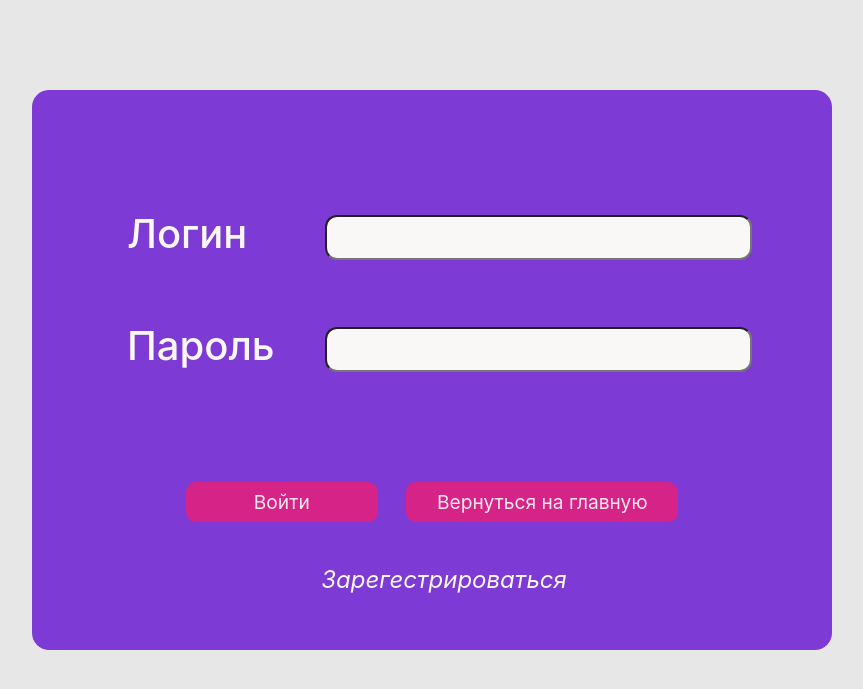
After one commit to GeorgeTyupin/schedule_project, a Flask app: page /auth in a window 1280 px wide. The commit adds this page. Shown: the top 689 px of the page, without its empty margins (208-1071 px from the left). Run offline with Flask 2, Linux system fonts and the light colour scheme; some libraries are stand-ins or nearby versions.

Commit message:
Сделал авторизацию и регистарию и рендеринг событий у пользователя

```diff
--- a/schedule/routes.py
+++ b/schedule/routes.py
@@ -8,16 +8,57 @@ db = core.database.Database()
 @app.route('/', methods=['GET', 'POST'])
 def index():
     if request.method == 'GET':
-        return render_template('adminlk.html')
+        if session:
+            return render_template('adminlk.html')
+        else:
+            return render_template('auth.html')
     else:
         data = {}
         data['event_name'] = request.form.get('event_name')
         data['event_day'] = request.form.get('event_day')
         data['event-description'] = request.form.get('event-description')
         print(data)
-        db.addEvent(data)
+        db.addEvent(data, session['id'])
         return ''
+
+@app.route('/auth', methods=['GET', 'POST'])
+def auth():
+    if request.method == 'GET':
+        return render_template('auth.html')
+    else:
+        login = request.form.get('user_name')
+        password = request.form.get('user_password')
+        result = db.loadUsersTable(login)
+        if (result and result[2] == password):
+            session['id'] = result[0]
+            session['login'] = result[1]
+            session['email'] = result[3]
+            session['auth'] = True
+            response = make_response(redirect(f"/"))
+            return response
+        else:
+            return render_template('auth.html')
+
+@app.route('/reg', methods=['GET', 'POST'])
+def reg():
+    if request.method == 'GET':
+        return render_template('reg.html')
+    else:
+        login = request.form.get('user_name')
+        email = request.form.get('user_email')
+        password = request.form.get('user_password')
+        result = db.loadUsersTable(login)
+        if result:
+            return "Такой пользователь уже существует"
+        db.addUser(login, password, email)
+        result = db.loadUsersTable(login)
+        session['id'] = result[0]
+        session['login'] = login
+        session['email'] = result[3]
+        session['auth'] = True
+        response = make_response(redirect("/"))
+        return response
 
 @app.route("/getdata", methods=['GET', 'POST'])
 def getdata():
-    return json.dumps(db.loadEventsTable())
+    return json.dumps(db.loadEventsTable(session['id']))
--- a/schedule/static/css/adminlk.css
+++ b/schedule/static/css/adminlk.css
@@ -84,7 +84,6 @@ body {
     font-family: 'Manrope', sans-serif;
     margin-top: auto;
     margin-bottom: auto;
-    border-radius: 10px;
     margin-left: 20px;
 }
 
@@ -95,12 +94,14 @@ body {
 }
 
 .btn {
+    border-radius: 10px;
     color: #FFE9EA;
     background-color: #D52388;
     border: none;
     cursor: pointer;
     outline: none !important;
     text-align: center;
+    vertical-align: middle
 }
 
 .background-form {
@@ -186,3 +187,14 @@ body {
     background-color: #D6D6D6;
     border-radius: 10px;
 }
+
+
+.registration-block {
+    margin-left: 70%;
+}
+
+.auth, .reg {
+    margin: 6px;
+    color: #FFE9EA !important;
+    border: none !important;
+}
--- /dev/null
+++ b/schedule/static/css/auth.css
@@ -0,0 +1,76 @@
+body {
+   background-color: #E7E7E7;
+   z-index: 1;
+}
+
+h1 {
+   color: #FAF7F7;
+}
+
+input {
+   background-color: #FAF7F7;
+   width: 17rem;
+   height: 2.8rem;
+   margin-top: auto;
+   margin-bottom: auto;
+   border-radius: 12px;
+}
+
+a {
+   font-size: 1.5rem;
+   width: 17rem;
+   height: 2.5rem;
+   margin-left: 1.5rem;
+}
+
+a:hover {
+   color: #FAF7F7;
+}
+
+.auth-block {
+   margin-top: 7%;
+   margin-left: auto;
+   margin-right: auto;
+   width: 50rem;
+   height: 35rem;
+   border-radius: 17px;
+   background-color: #7D3AD4;;
+}
+
+.login-block, .password-block {
+   padding-top: 15%;
+   margin-left: auto;
+   margin-right: auto;
+   width: 40rem;
+}
+
+.password-block {
+   padding-top: 7% !important;
+}
+
+.auth-submit {
+   margin-left: auto !important;
+   margin-right: auto !important;
+   height: 2.5rem !important;
+   width: 12rem;
+}
+
+.auth-submit-block {
+   padding-top: 13%;
+   text-align: center;
+}
+
+.redirect-block {
+   padding-top: 5%;
+   text-align: center;
+}
+
+.redirect-reg {
+   font-size: 1.5rem;
+   color: #FAF7F7;
+   font-style: italic;
+}
+
+.btn {
+   font-size: 1.2rem !important;
+}
--- a/schedule/templates/adminlk.html
+++ b/schedule/templates/adminlk.html
@@ -3,7 +3,7 @@
 <head>
     <meta charset="UTF-8">
     <meta name="viewport" content="width=device-width, initial-scale=1.0">
-    <title>Document</title>
+    <title>Главная</title>
     <link href="https://fonts.googleapis.com/css?family=Roboto&display=swap" rel="stylesheet">
     <link rel="stylesheet" href="https://maxcdn.bootstrapcdn.com/bootstrap/4.0.0/css/bootstrap.min.css" integrity="sha384-Gn5384xqQ1aoWXA+058RXPxPg6fy4IWvTNh0E263XmFcJlSAwiGgFAW/dAiS6JXm" crossorigin="anonymous">
     <link rel="preconnect" href="https://fonts.googleapis.com">
@@ -26,6 +26,10 @@
 
     <div class="head">
         <button class="create-event btn">Создать событие</button>
+        <div class="registration-block">
+            <a href="/auth" class="auth btn">Войти</a>
+            <a href="/reg" class="reg btn">Зарегистрироваться</a>
+        </div>
     </div>
 
     <div class="row">
--- /dev/null
+++ b/schedule/templates/auth.html
@@ -0,0 +1,35 @@
+<!DOCTYPE html>
+<html lang="en">
+<head>
+   <meta charset="UTF-8">
+   <meta http-equiv="X-UA-Compatible" content="IE=edge">
+   <meta name="viewport" content="width=device-width, initial-scale=1.0">
+   <title>Авторизация</title>
+   <link href="https://fonts.googleapis.com/css?family=Roboto&display=swap" rel="stylesheet">
+   <link rel="stylesheet" href="https://maxcdn.bootstrapcdn.com/bootstrap/4.0.0/css/bootstrap.min.css" integrity="sha384-Gn5384xqQ1aoWXA+058RXPxPg6fy4IWvTNh0E263XmFcJlSAwiGgFAW/dAiS6JXm" crossorigin="anonymous">
+   <link rel="preconnect" href="https://fonts.googleapis.com">
+   <link rel="preconnect" href="https://fonts.gstatic.com" crossorigin>
+   <link href="https://fonts.googleapis.com/css2?family=Manrope" rel="stylesheet">
+   <link rel="stylesheet" href="../static/css/auth.css">
+   <link rel="stylesheet" href="../static/css/adminlk.css">
+</head>
+<body>
+   <form class="auth-block" action="/auth" method="post">
+      <div class="login-block row">
+         <h1 class="col-4">Логин</h1>
+         <input class="col-8" type="text" name="user_name">
+      </div>
+      <div class="password-block row">
+         <h1 class="col-4">Пароль</h1>
+         <input class="col-8" type="password" name="user_password">
+      </div>
+      <div class="auth-submit-block">
+         <input type="submit" class="auth-submit btn" value="Войти">
+         <a href="/" class="btn">Вернуться на главную</a>
+      </div>
+      <div class="redirect-block">
+         <a href="/reg" class="redirect-reg">Зарегестрироваться</a>
+      </div>
+   </form>
+</body>
+</html>
```
Also changed, not shown: schedule/core/database.py (+33 -10 lines), schedule/static/css/reg.css (added, +63 -0 lines), schedule/templates/reg.html (added, +36 -0 lines), schedule/core/database.db.
